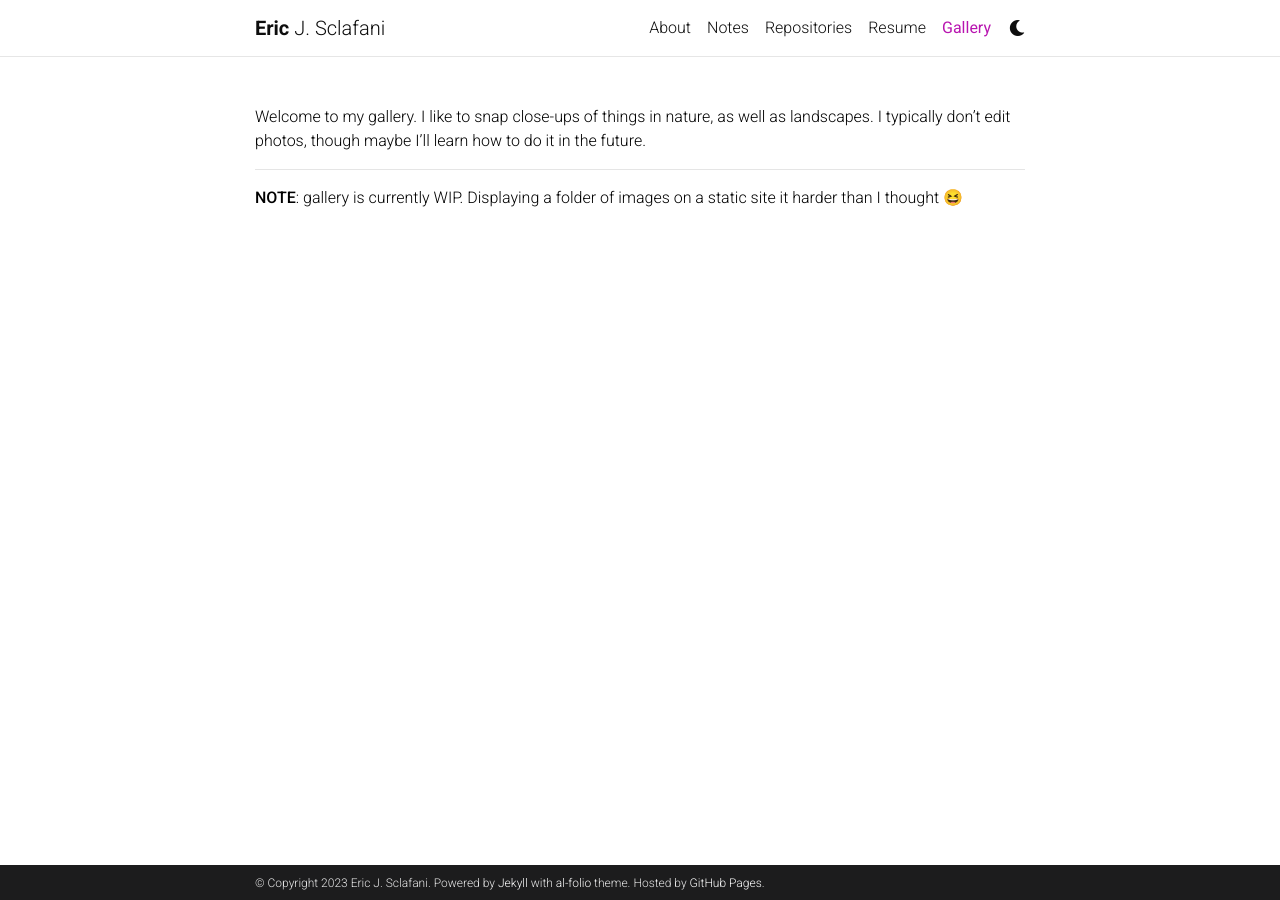
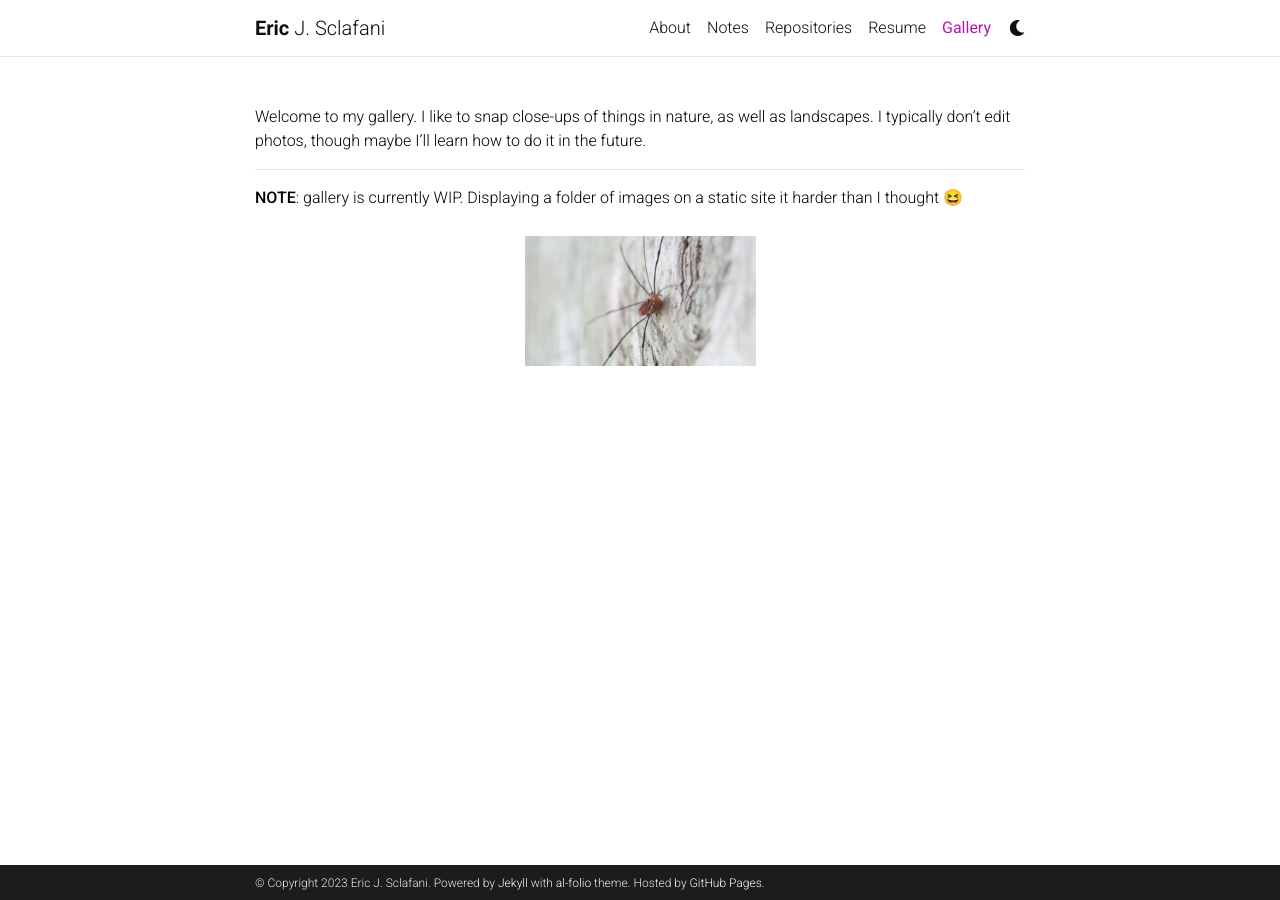
Before and after one commit to eric-sclafani/eric-sclafani.github.io, a Jekyll site: the page built from _pages/gallery.md, in a window 1280 px wide. Built offline with Jekyll 4.4.1, drawn with Linux system fonts in a browser that asks for light colours; comment, search, counter and statistics services are not loaded; a style sheet for code colours, icons or effects is not loaded.

Commit message:
potential fix to gallery??

```diff
--- a/_pages/gallery.md
+++ b/_pages/gallery.md
@@ -12,7 +12,7 @@ Welcome to my gallery. I like to snap close-ups of things in nature, as well as
 
 **NOTE**: gallery is currently WIP. Displaying a folder of images on a static site it harder than I thought 😆
 
-<!-- <div class="gallery">
+<div class="gallery">
   {% assign image_files = site.static_files | where_exp: "file", "file.path contains 'assets/img/gallery'" %}
   {% assign displayed_images = "" %}
 
@@ -21,7 +21,7 @@ Welcome to my gallery. I like to snap close-ups of things in nature, as well as
     {% assign image_name = image_path | split: '/' | last %}
     {% unless displayed_images contains image_name %}
       <div class="image">
-        <img src="{{ site.baseurl }}/{{ image_path }}" alt="{{ image_name }}">
+        <img src="{{ site.baseurl }}{{ image_path }}" alt="{{ image_name }}">
       </div>
       {% assign displayed_images = displayed_images | append: image_name | append: "," %}
     {% endunless %}
@@ -44,4 +44,4 @@ Welcome to my gallery. I like to snap close-ups of things in nature, as well as
     width: 100%;
     height: auto;
   }
-</style> -->
+</style>
```
